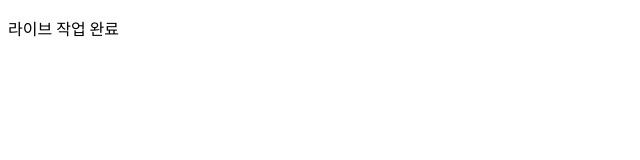
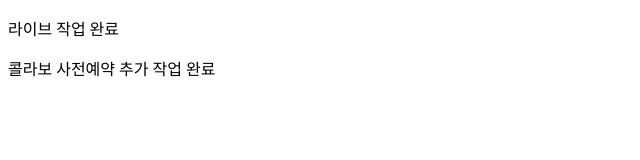
Before and after one commit to twoshlove/branch-test, a plain HTML site: page index.html in a window 1280 px wide. Shown: the whole page, without its empty margins (0-640 px from the left). Drawn offline with Linux system fonts and the light colour scheme.

Commit message:
콜라보 사전예약 작업 완료

```diff
--- a/index.html
+++ b/index.html
@@ -8,5 +8,6 @@
 </head>
 <body>
   <p>라이브 작업 완료</p>
+  <p>콜라보 사전예약 추가 작업 완료</p>
 </body>
 </html>
```
